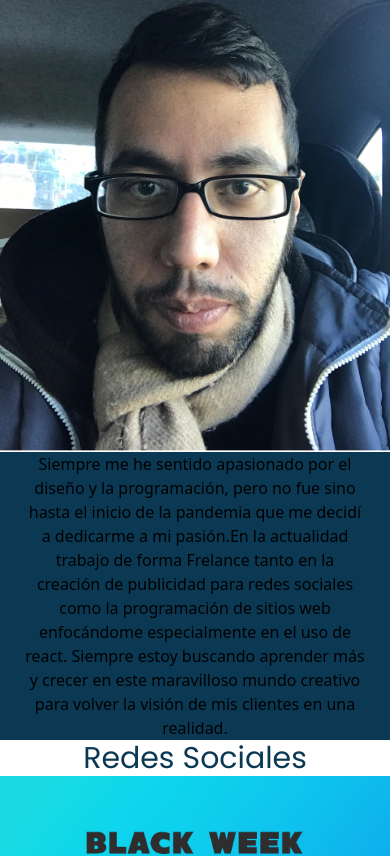
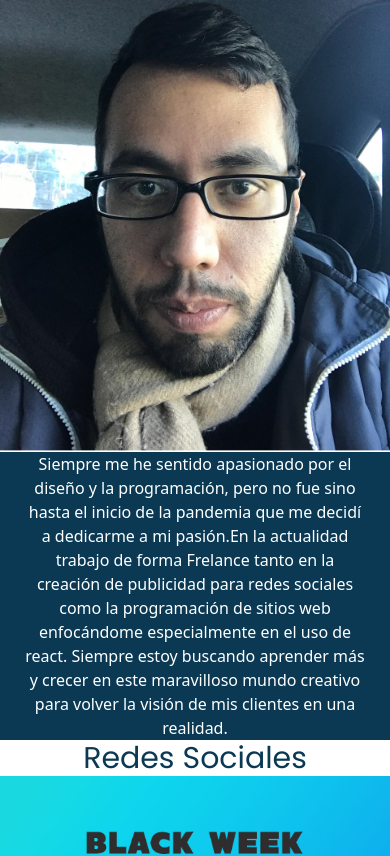
Before and after one commit to AS-Desing/abrahamsilva, a Next.js app: page / in a window 390 px wide. Shown: the top 856 px of the page. Built offline with nearby package versions, Linux system fonts and the light colour scheme.

Commit message:
Update global.css

```diff
--- a/styles/global.css
+++ b/styles/global.css
@@ -78,4 +78,7 @@ h2{
         backgroud-color:#0b3954;
 
     }
+    p{
+        color:#FEFFFE;
+    }
 }
```
